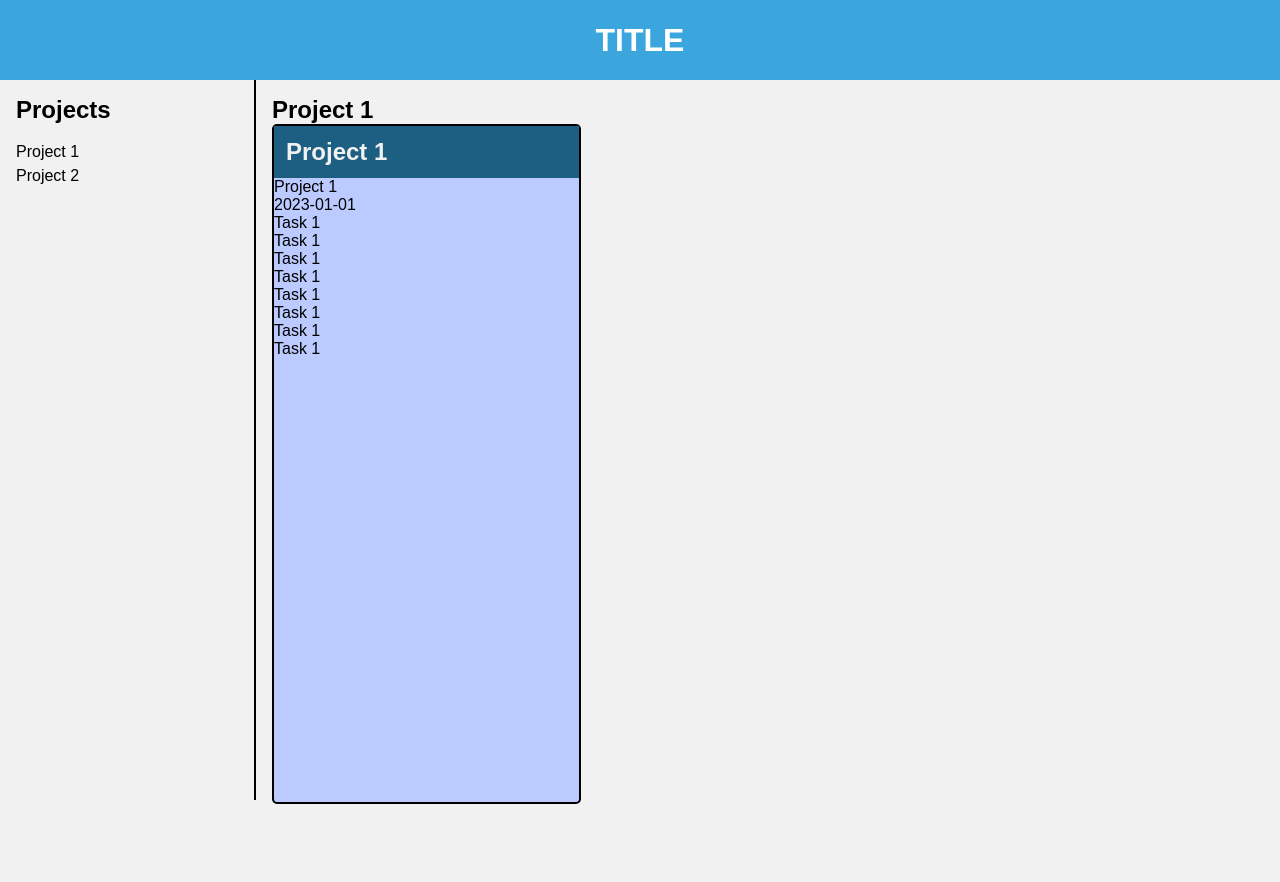
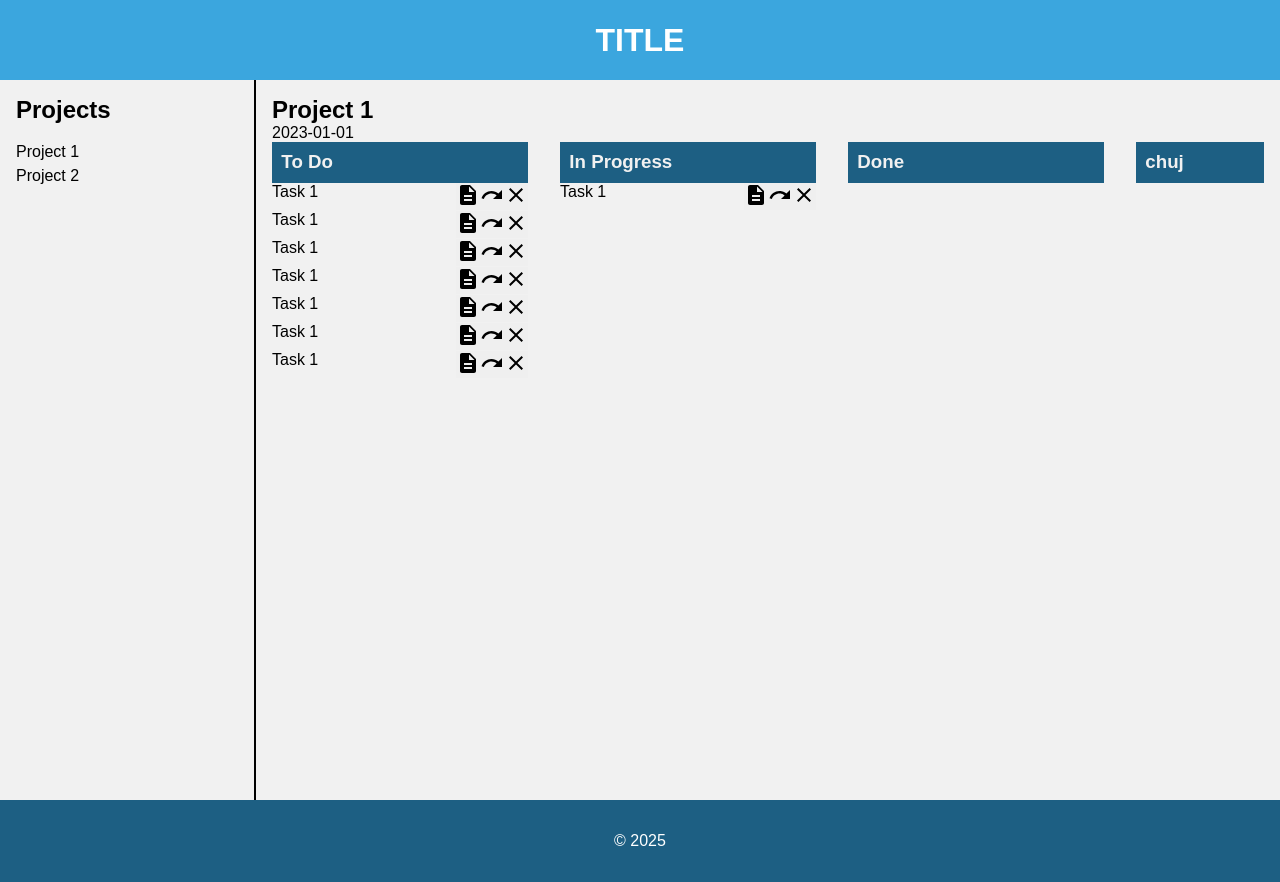
Before and after one commit to LJanaszek/projektmvc, a Next.js app: page / in a window 1280 px wide. Both pictures are taken after a click on the item "Project 1". Before the commit the page ends 820 px from the top, so only its background shows below. Built offline with nearby package versions, Linux system fonts and the light colour scheme.

Commit message:
panel tasków

```diff
--- a/components/footer/index.tsx
+++ b/components/footer/index.tsx
@@ -1,4 +1,5 @@
 import styles from "@/styles/footer.module.scss"
 export default function Footer() {
-    return <div>Footer</div>
+    const currentDate = new Date()
+    return <div className={styles.footer}>&copy; {currentDate.getFullYear()}</div>
 }
--- a/components/mainContainer/index.tsx
+++ b/components/mainContainer/index.tsx
@@ -1,5 +1,5 @@
 import styles from "../../styles/mainContainer.module.scss"
-import Navigation from "../navigation";
+import Footer from "../footer";
 import ProjectContent from "../projectContent";
 const MainContainer = () => {
 
@@ -8,6 +8,7 @@ const MainContainer = () => {
         <div className={styles.mainContainer}>
             <h1 className={styles.title}>title</h1>
                 <ProjectContent />
+                <Footer></Footer>
         </div>
     )
 };
--- a/components/projectContent/index.tsx
+++ b/components/projectContent/index.tsx
@@ -2,12 +2,45 @@
 import styles from "@/styles/elements.module.scss";
 import data from "@/data/projects.json";
 import { useEffect, useState } from "react";
-import Navigation from "../navigation";
+import CloseIcon from '@mui/icons-material/Close';
+import RedoIcon from '@mui/icons-material/Redo';
+import DescriptionIcon from '@mui/icons-material/Description';
 
+interface Project {
+  id: string;
+  name: string;
+  description: string;
+  createdAt: string;
+}
+interface Task {
+  id: string;
+  label: string;
+  status: string;
+  assigned_to: string;
+  project_id: string;
+  created_at: string;
+}
 export default function ProjectContent() {
   const [selectedProject, setSelectedProject] = useState('');
   const projects = data.projects;
   const tasks = data.tasks;
+  const labels2 = [
+    {
+      order: "1",
+      projectId: "",
+      label: ""
+    }, {
+      order: "3",
+      label: ""
+    }, {
+      order: "2",
+      label: ""
+    }, {
+      order: "4",
+      label: ""
+    }
+  ]
+  const labels = ['To Do', 'In Progress', 'Done', 'chuj'];
   useEffect(() => {
     console.log(selectedProject);
   }, [selectedProject]);
@@ -16,7 +49,7 @@ export default function ProjectContent() {
       <div className={styles.navigation}>
         <h2>Projects</h2>
         <ul className={styles.projectList}>
-                    {projects.map((project: any) => (
+          {projects.map((project: Project) => (
             <li key={project.id}
               onClick={() => {
                 setSelectedProject(project.id);
@@ -30,21 +63,47 @@ export default function ProjectContent() {
       </div>
       <div className={styles.projectContent}>
         <div className={styles.tasks}>
-                    <h2>{projects.find((project: any) => project.id === selectedProject)?.name}</h2>
+          <h2>{projects.find((project: Project) => project.id === selectedProject)?.name || 'No project selected'}</h2>
+          <p>
+            {projects.find((project: Project) => project.id === selectedProject)?.createdAt || ''}
+          </p>
           {projects
-                        .filter((project: any) => project.id === selectedProject)
-                        .map((project: any) => (
+            .filter((project: Project) => project.id === selectedProject)
+            .map((project: Project) => (
               <div key={project.id} className={styles.task}>
-                                <div className={styles.toDo}>
-                                    <h2>{project.name}</h2>
-                                    <p>{project.description}</p>
-                                    <p>{project.createdAt}</p>
+                {
+                  labels.map((label, index) => {
+                    return <div className={styles.toDo} key={index}>
+                      <h3>{label}</h3>
                       <ul>
-                                        {tasks.filter((task: any) => task.project_id === selectedProject).map((task: any, index: number) => (
-                                            <li key={index}>{task.status}</li>
+                        {tasks.filter((task: Task) =>
+                          task.project_id === selectedProject &&
+                          task.status === label.toLowerCase())
+                          .map((task: Task, index: number) => (
+                            <div key={index} className={styles.taskSingleRow}>
+                              <p>
+                                {task.label}
+                              </p>
+                              <div className={styles.taskNav}>
+                                <button>
+                                  <DescriptionIcon />
+                                </button>
+                                <button>
+                                  <RedoIcon />
+                                </button>
+                                <button onClick={() => {
+                                  //change status of task.id element
+
+                                }}>
+                                  <CloseIcon />
+                                </button>
+                              </div>
+                            </div>
                           ))}
                       </ul>
                     </div>
+                  })
+                }
               </div>
             ))}
         </div>
--- a/data/projects.json
+++ b/data/projects.json
@@ -15,49 +15,57 @@
     ],
     "tasks" :[{
             "id": "1",
-            "status": "Task 1",
+            "label": "Task 1",
+            "status": "to do",
             "assigned_to": "Task 1",
             "project_id": "1",
             "created_at": "2023-01-01"
         },{
             "id": "1",
-            "status": "Task 1",
+            "label": "Task 1",
+            "status": "in progress",
             "assigned_to": "Task 1",
             "project_id": "1",
             "created_at": "2023-01-01"
         },{
             "id": "2",
-            "status": "Task 1",
+            "label": "Task 1",
+            "status": "to do",
             "assigned_to": "Task 1",
             "project_id": "1",
             "created_at": "2023-01-01"
         },{
             "id": "1",
-            "status": "Task 1",
+            "label": "Task 1",
+            "status": "to do",
             "assigned_to": "Task 1",
             "project_id": "1",
             "created_at": "2023-01-01"
         },{
             "id": "2",
-            "status": "Task 1",
+            "label": "Task 1",
+            "status": "to do",
             "assigned_to": "Task 1",
             "project_id": "1",
             "created_at": "2023-01-01"
         },{
             "id": "1",
-            "status": "Task 1",
+            "label": "Task 1",
+            "status": "to do",
             "assigned_to": "Task 1",
             "project_id": "1",
             "created_at": "2023-01-01"
         },{
             "id": "2",
-            "status": "Task 1",
+            "label": "Task 1",
+            "status": "to do",
             "assigned_to": "Task 1",
             "project_id": "1",
             "created_at": "2023-01-01"
         },{
             "id": "1",
-            "status": "Task 1",
+            "label": "Task 1",
+            "status": "to do",
             "assigned_to": "Task 1",
             "project_id": "1",
             "created_at": "2023-01-01"
--- a/package.json
+++ b/package.json
@@ -9,6 +9,10 @@
     "lint": "next lint"
   },
   "dependencies": {
+    "@emotion/react": "^11.14.0",
+    "@emotion/styled": "^11.14.0",
+    "@mui/icons-material": "^6.4.7",
+    "@mui/material": "^6.4.7",
     "@prisma/client": "^6.5.0",
     "next": "15.2.0",
     "prisma": "^6.4.1",
--- a/styles/elements.module.scss
+++ b/styles/elements.module.scss
@@ -25,37 +25,36 @@
   }
   .projectContent {
     padding: 1em;
-    display: grid;
     grid-gap: 2em;
-    grid-template-columns: repeat(3, 1fr);
     justify-content: space-between;
-    .toDo {
-      // padding: 1em;
-      display: flex;
-      flex-direction: column;
-      border: 2px solid var(--color4);
-      background-color: var(--color8);
-      border-radius: 1em;
-      border-radius: 5px;
-      height: 85vh;
-      h2 {
+    h3 {
       background-color: var(--color9);
       color: var(--color3);
       padding: 0.5em;
     }
     .tasks {
       overflow: auto;
-        .task {
-          padding: 0.5em;
-          max-height: 20vh;
-          border-radius: 5px;
-          background-color: var(--color7);
-          margin: 0.5em;
-        }
     }
     ul {
       list-style: none;
     }
+    .task{
+      width: 70vw;
+      display: flex;
+      grid-template-columns: repeat(3, 1fr);
+      gap: 2em;
+    }
+    .toDo{
+      min-width: 20vw;
+      display: block;
+    }
+    .taskSingleRow{
+      display: flex;
+      justify-content: space-between;
+
+      button{
+        border: unset;
       }
     }
   }
+}
--- a/styles/footer.module.scss
+++ b/styles/footer.module.scss
@@ -0,0 +1,8 @@
+.footer{
+    background-color: var(--color9);
+    color: white;
+    display: flex;
+    justify-content: center;
+    align-items: center;
+    padding: 2em;
+}
```
Also changed, not shown: 2 other files (tests, documents, lock files or other folders). Lines whose indentation alone changed are shown as unchanged.
